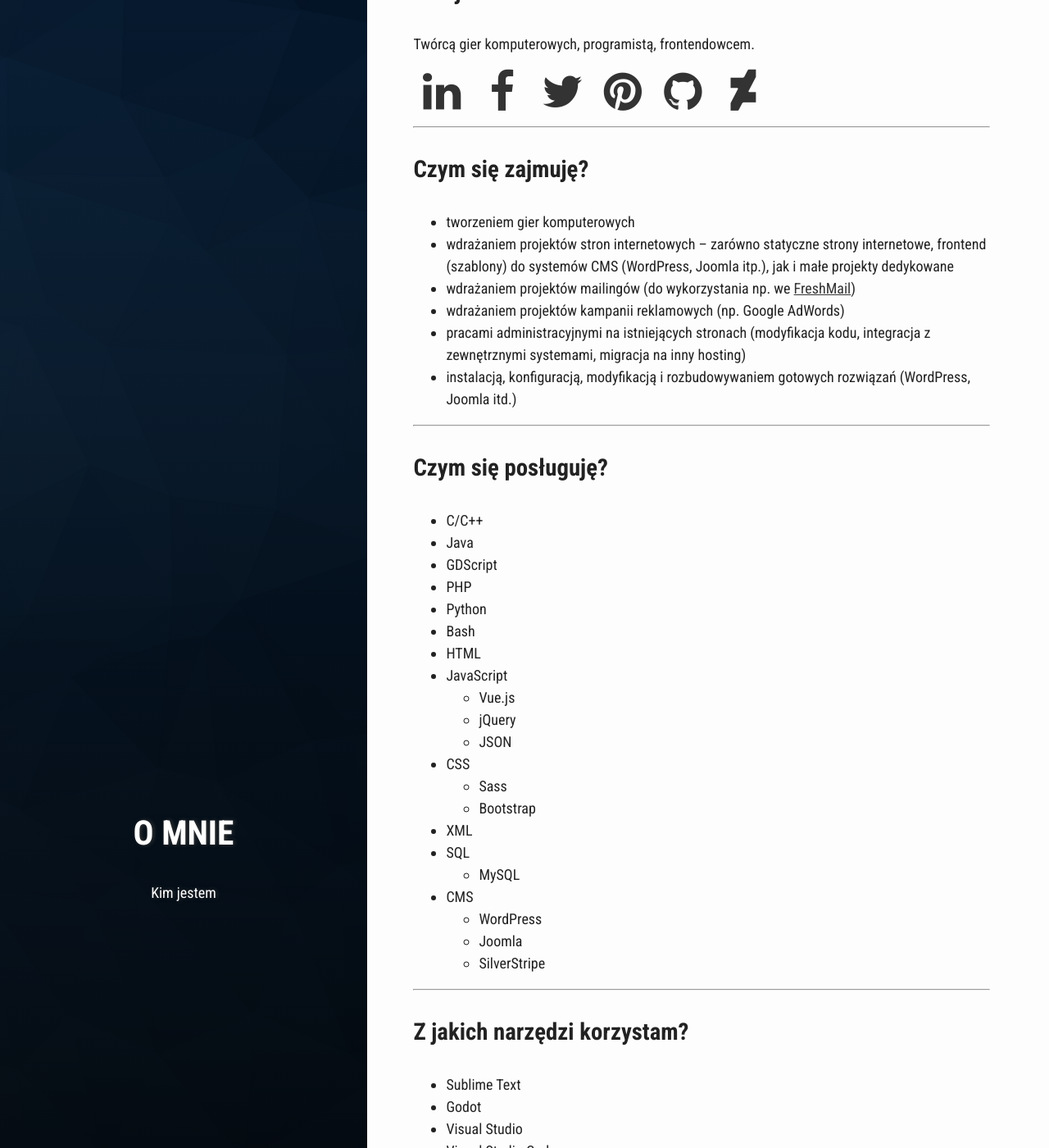
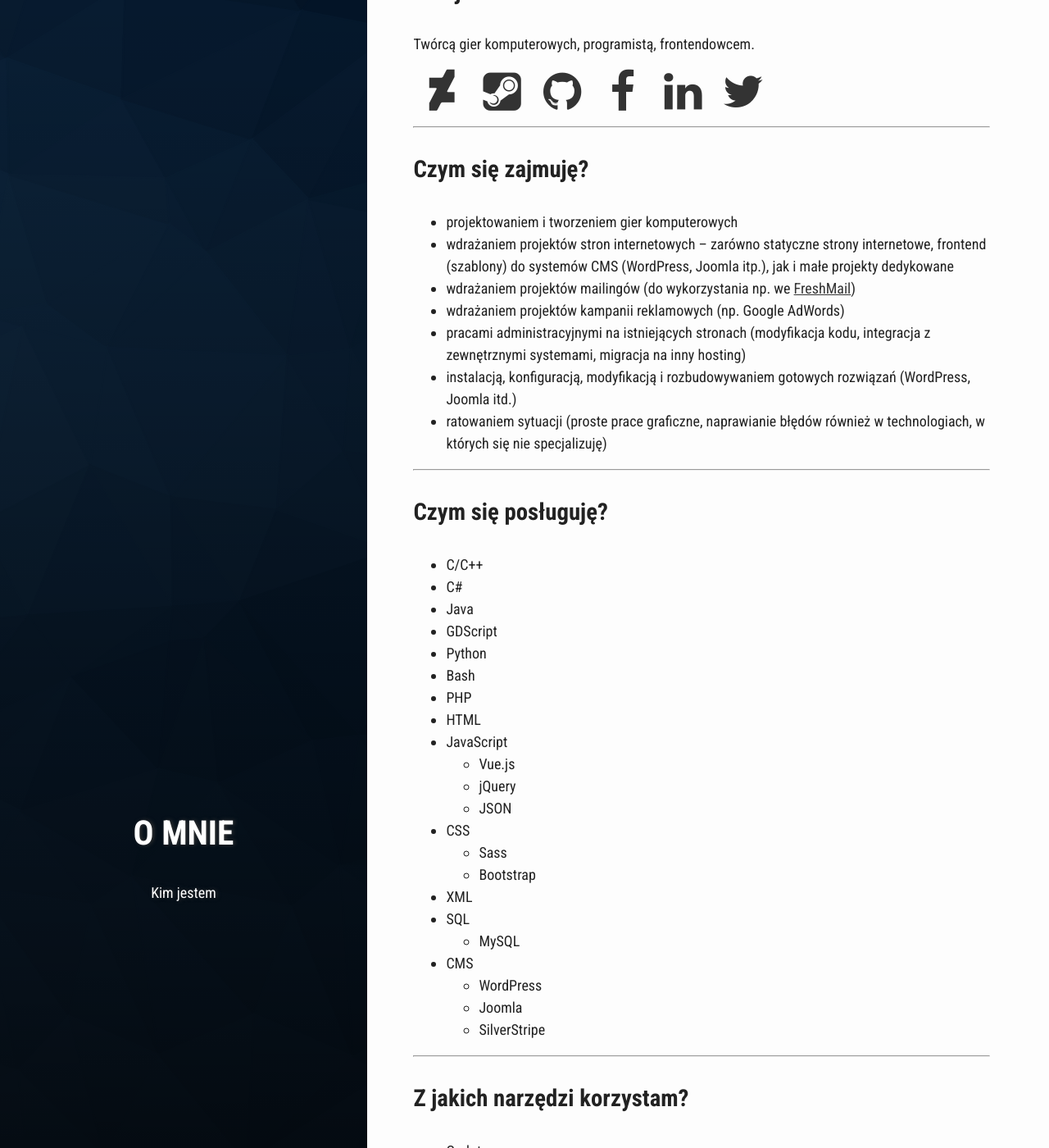
Before and after one commit to Listwon/listwon.github.io, a Jekyll site: the page built from about.md, in a window 1280 px wide and 1400 px high, scrolled down 321 px. Shown: the whole window at 82% size. Built offline with Jekyll 4.4.1, drawn with Linux system fonts in a browser that asks for light colours; some of the changed text lies outside the part shown.

Commit message:
Update about

```diff
--- a/about.md
+++ b/about.md
@@ -14,30 +14,32 @@ active: about
 ### Kim jestem?
 Twórcą gier komputerowych, programistą, frontendowcem.
 {% raw %}
+<a href="http://wielkipan.deviantart.com/" target="_blank" class="fa fa-fw fa-deviantart fa-3x social"></a>
+<a href="http://steamcommunity.com/id/bart_ijin/" target="_blank" class="fa fa-fw fa-steam-square fa-3x social"></a>
+<a href="https://github.com/Listwon" target="_blank" class="fa fa-fw fa-github fa-3x social"></a>
+<a href="https://www.facebook.com/bartek.listwon" target="_blank" class="fa fa-fw fa-facebook fa-3x social"></a>
 <a href="http://pl.linkedin.com/in/bartlomiejlistwon" target="_blank" class="fa fa-fw fa-linkedin fa-3x social"></a>
-<a href="https://www.facebook.com/bartek.listwon" target="_blank" class="fa fa-fw fa-facebook fa-3x social"></a>
 <a href="https://twitter.com/blistwon" target="_blank" class="fa fa-fw fa-twitter fa-3x social"></a>
-<a href="http://pinterest.com/harwer/" target="_blank" class="fa fa-fw fa-pinterest fa-3x social"></a>
-<a href="https://github.com/Listwon" target="_blank" class="fa fa-fw fa-github fa-3x social"></a>
-<a href="http://wielkipan.deviantart.com/" target="_blank" class="fa fa-fw fa-deviantart fa-3x social"></a>
 {% endraw %}
 <hr>
 ### Czym się zajmuję?
-- tworzeniem gier komputerowych
+- projektowaniem i tworzeniem gier komputerowych
 - wdrażaniem projektów stron internetowych – zarówno statyczne strony internetowe, frontend (szablony) do systemów CMS (WordPress, Joomla itp.), jak i małe projekty dedykowane
 - wdrażaniem projektów mailingów (do wykorzystania np. we [FreshMail](http://freshmail.pl/a/4h2mgo8qib/l))
 - wdrażaniem projektów kampanii reklamowych (np. Google AdWords)
 - pracami administracyjnymi na istniejących stronach (modyfikacja kodu, integracja z zewnętrznymi systemami, migracja na inny hosting)
 - instalacją, konfiguracją, modyfikacją i rozbudowywaniem gotowych rozwiązań (WordPress, Joomla itd.)
+- ratowaniem sytuacji (proste prace graficzne, naprawianie błędów również w technologiach, w których się nie specjalizuję)
 
 <hr>
 ### Czym się posługuję?
 - C/C++
+- C#
 - Java
 - GDScript
-- PHP
 - Python
 - Bash
+- PHP
 - HTML
 - JavaScript
   - Vue.js
@@ -56,11 +58,9 @@ Twórcą gier komputerowych, programistą, frontendowcem.
 
 <hr>
 ### Z jakich narzędzi korzystam?
+- Godot
+- Unity
+- Photoshop
+- Visual Studio
 - Sublime Text
-- Godot
-- Visual Studio
-- Visual Studio Code
-- Brackets
-- Netbeans
 - Git
-- Photoshop
```
